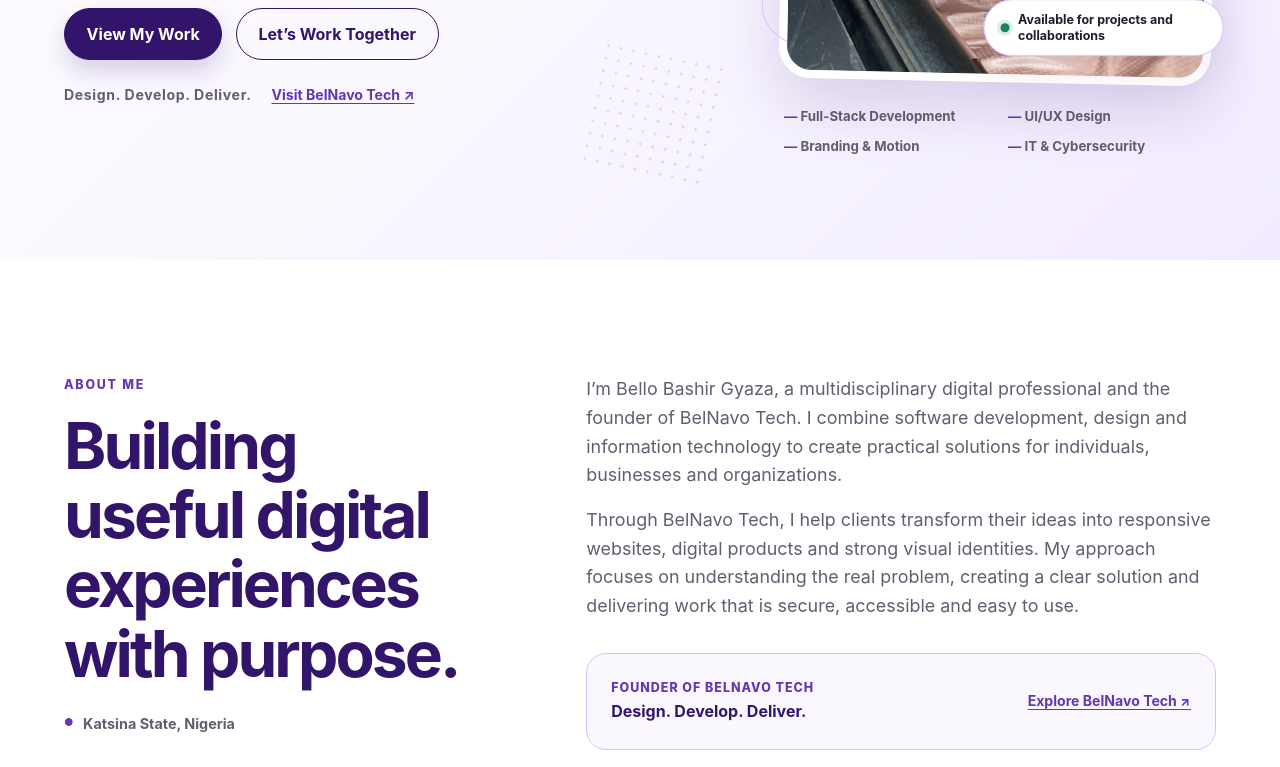
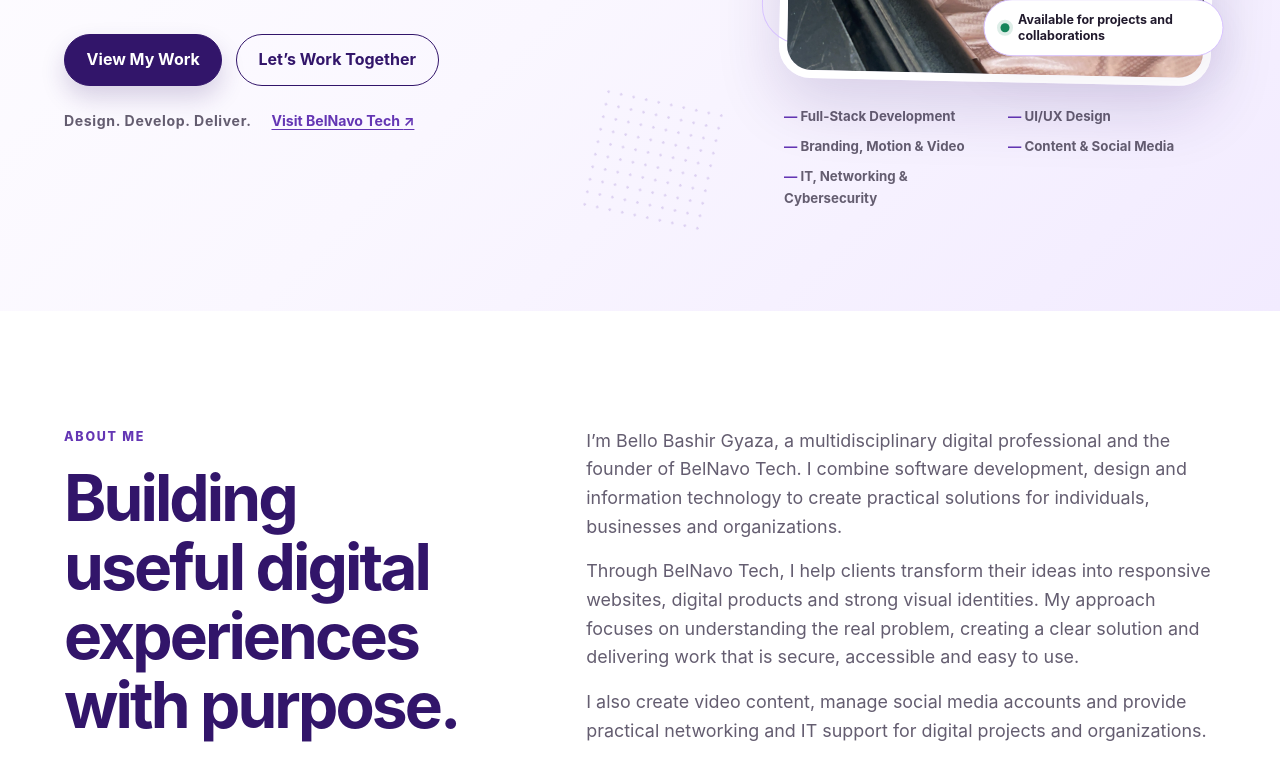
Before and after one commit to DivBgyaza/portfolio, a React (Vite) app: page / in a window 1280 px wide. Shown: the part 640-1407 px from the top of the page. Built offline with nearby package versions, Linux system fonts and the light colour scheme.

Commit message:
feat: expand creative and networking capabilities

```diff
--- a/src/data/portfolio.js
+++ b/src/data/portfolio.js
@@ -23,7 +23,7 @@ export const heroContent = {
   title: 'Full-Stack Developer & Digital Solutions Specialist',
   introduction: 'I design, develop, and deliver secure digital solutions for individuals, businesses, and organizations. From websites and user interfaces to branding, motion design, IT support, and cybersecurity, I turn ideas into practical digital experiences.',
   availability: 'Available for projects and collaborations',
-  roles: ['Full-Stack Development', 'UI/UX Design', 'Branding & Motion', 'IT & Cybersecurity'],
+  roles: ['Full-Stack Development', 'UI/UX Design', 'Branding, Motion & Video', 'Content & Social Media', 'IT, Networking & Cybersecurity'],
 }
 
 export const aboutContent = {
@@ -32,6 +32,7 @@ export const aboutContent = {
   paragraphs: [
     'I’m Bello Bashir Gyaza, a multidisciplinary digital professional and the founder of BelNavo Tech. I combine software development, design and information technology to create practical solutions for individuals, businesses and organizations.',
     'Through BelNavo Tech, I help clients transform their ideas into responsive websites, digital products and strong visual identities. My approach focuses on understanding the real problem, creating a clear solution and delivering work that is secure, accessible and easy to use.',
+    'I also create video content, manage social media accounts and provide practical networking and IT support for digital projects and organizations.',
   ],
   location: 'Katsina State, Nigeria',
   values: [
@@ -52,6 +53,10 @@ export const servicesContent = {
     { icon: 'support', title: 'IT Solutions', description: 'Practical IT support, system guidance, troubleshooting and digital consulting for individuals and organizations.' },
     { icon: 'security', title: 'Cybersecurity', description: 'Security-conscious development, basic security assessment and practical guidance for protecting digital systems and information.' },
     { icon: 'solutions', title: 'Digital Solutions', description: 'End-to-end support for digital ideas, combining planning, design, development and implementation into one coordinated solution.' },
+    { icon: 'motion', title: 'Video Editing', description: 'Professional editing for social media videos, promotional content and clear visual storytelling.' },
+    { icon: 'design', title: 'Content Creation', description: 'Planning and creating useful visual content, branded posts and promotional materials for digital platforms.' },
+    { icon: 'support', title: 'Social Media Management', description: 'Managing social media accounts, organizing published content and maintaining a consistent brand presence.' },
+    { icon: 'support', title: 'Networking & IT Support', description: 'Practical networking and IT services including network setup, IP configuration, troubleshooting and system connectivity support.' },
   ],
 }
 
@@ -74,11 +79,11 @@ export const skillsContent = {
     },
     {
       title: 'UI/UX & Creative Design',
-      skills: ['UI/UX Design', 'Wireframing', 'Prototyping', 'Graphic Design', 'Brand Identity', 'Motion Design'],
+      skills: ['UI/UX Design', 'Wireframing', 'Prototyping', 'Graphic Design', 'Brand Identity', 'Video Editing', 'Content Creation', 'Social Media Content', 'Post Design', 'Motion Design'],
     },
     {
       title: 'IT & Cybersecurity',
-      skills: ['IT Support', 'System Troubleshooting', 'Computer Networking', 'Cybersecurity Fundamentals', 'Web Application Security', 'Security-Conscious Development'],
+      skills: ['IT Support', 'System Troubleshooting', 'Computer Networking', 'Network Installation and Configuration', 'LAN Setup and IP Configuration', 'Router and Access-Point Configuration', 'Network Troubleshooting', 'Basic Network Security', 'Cybersecurity Fundamentals', 'Web Application Security', 'Security-Conscious Development'],
     },
   ],
   process: ['Plan', 'Design', 'Develop', 'Secure', 'Deliver'],
```
